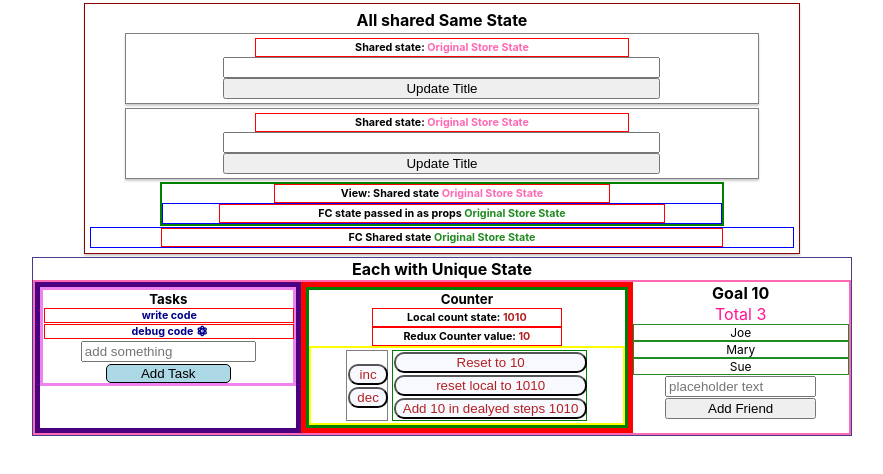
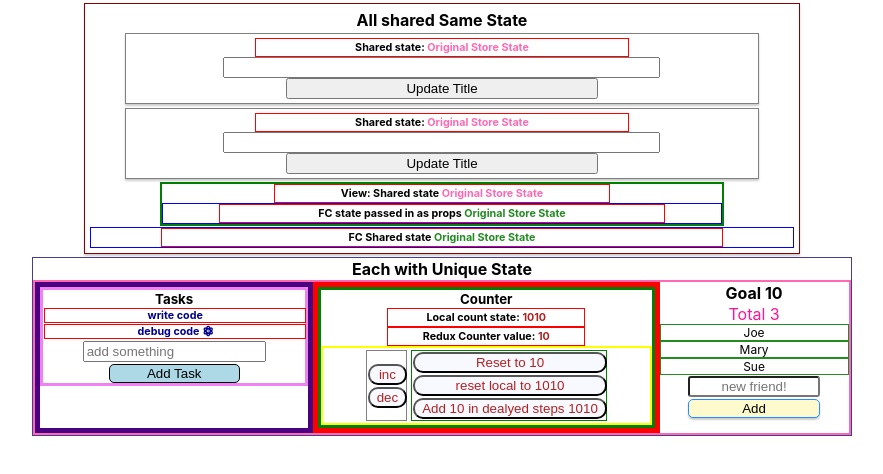
Before and after one commit to stevekutz/redux_exp2, a React (Create React App) app in the folder app/: page / in a window 1280 px wide. Shown: the top 474 px of the page, without its empty margins (198-1081 px from the left). Built offline with nearby package versions, Linux system fonts and the light colour scheme.

Commit message:
added styling improvements

```diff
--- a/app/src/styles/friends.css
+++ b/app/src/styles/friends.css
@@ -14,3 +14,14 @@
     color: dodgerblue;
     width: 100%;
 }
+.friendsContainer input{
+    text-align: center;
+    border-radius: 3px;
+}
+
+.friendsContainer button {
+    border: 1px solid dodgerblue;
+    background: lemonchiffon;
+    border-radius: 5px;
+    box-shadow: 0 2px 2px #ccc;
+}
--- a/app/src/styles/views.css
+++ b/app/src/styles/views.css
@@ -9,6 +9,11 @@
     margin: 2px auto;
 
 }
+
+.sharedState button {
+    width: 50%;
+}
+
 h6{
     border: 1px solid red;
 
--- a/app/src/views/Friends.js
+++ b/app/src/views/Friends.js
@@ -8,7 +8,8 @@ import '../styles/friends.css';
 class Friends extends React.Component{
     state = {
         newFriend: '',
-        age: 21
+        age: 21,
+        placeholder: 'new friend!'
     }
 
     addFriend_h = ev => {
@@ -36,8 +37,9 @@ class Friends extends React.Component{
             <div className = 'friendsContainer'>
                <h4>Goal {this.props.goal}</h4>
                {(this.props.goal <= this.props.friends.length) ?
-                <h6 className = 'goalMessage'> <span role = "img" aria-label="balloon">🎈🎈</span> GOAL MET !!! <span role = "img" aria-label="balloon">🎈🎈</span></h6> : null}
-               <p className = 'totalFriends'>Total {this.props.friends.length}</p>
+                <h6 className = 'goalMessage'>
+                    <span role = "img" aria-label="balloon">🎈🎈</span> GOAL MET !!! <span role = "img" aria-label="balloon">🎈🎈</span></h6> : null}
+                <p className = 'totalFriends'>Total {this.props.friends.length}</p>
                {this.props.friends.map( (person, index) =>  (
                     <Friend peep = {person} key = {index}/>
                ))}
@@ -48,9 +50,9 @@ class Friends extends React.Component{
                     name = 'newFriend'
                     value = {this.state.newFriend}
                     onChange = {this.handleInputs}
-                    placeholder = 'placeholder text'
+                    placeholder = {this.state.placeholder}
                 />
-                <button onClick = {this.addFriend_h}> Add Friend</button>
+                <button onClick = {this.addFriend_h}> Add</button>
                </form>
             </div>
         )
```
